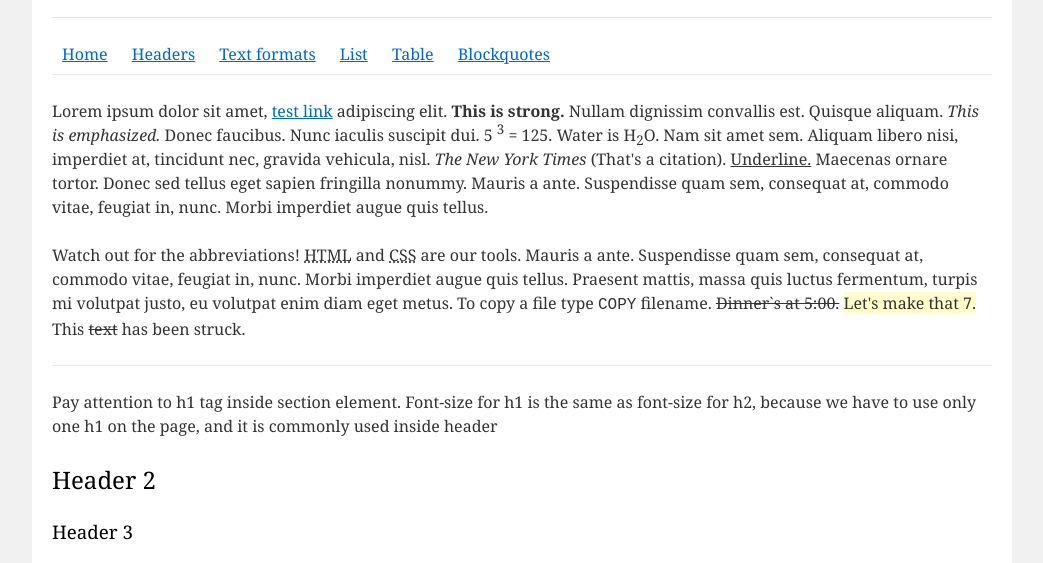
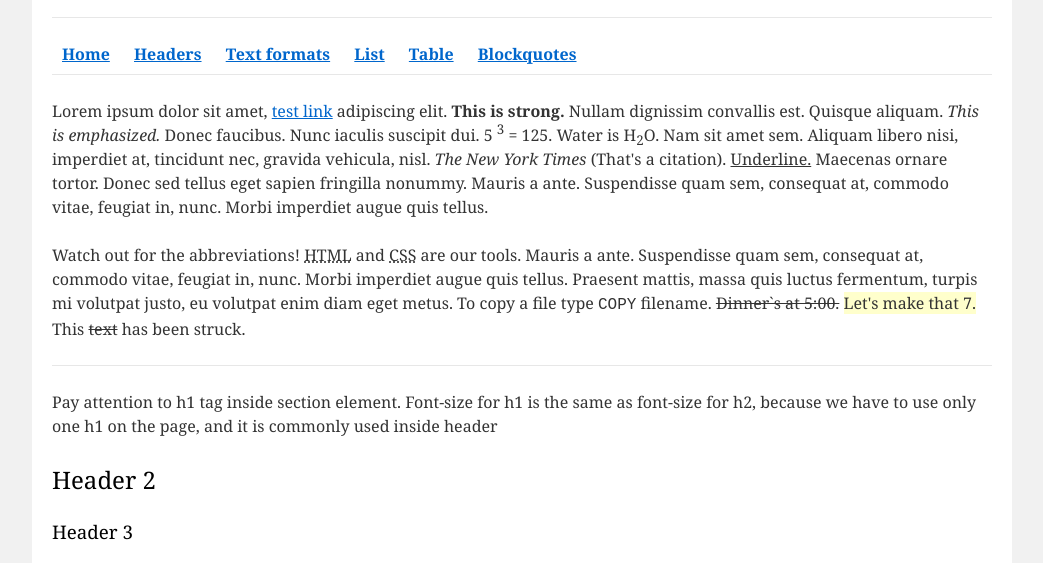
Before and after one commit to afanasyevd/FL-11, a plain HTML site: page FL11_HW1/homework/index.html in a window 1280 px wide. Shown: the part 234-797 px from the top of the page, without its empty margins (118-1161 px from the left). Drawn offline with Linux system fonts and the light colour scheme.

Commit message:
Update index.html

```diff
--- a/FL11_HW1/homework/index.html
+++ b/FL11_HW1/homework/index.html
@@ -20,12 +20,12 @@
                     <hr>
 
                     <nav id="home">
-                        <a href="#home">Home</a>
-                        <a href="#Headers">Headers</a>
-                        <a href="#Text-formats">Text formats</a>
-                        <a href="#List">List</a>
-                        <a href="#Table">Table</a>
-                        <a href="#Blockquotes">Blockquotes</a>
+                        <a href="#home"><b>Home</b></a>
+                        <a href="#Headers"><b>Headers</b></a>
+                        <a href="#Text-formats"><b>Text formats</b></a>
+                        <a href="#List"><b>List</b></a>
+                        <a href="#Table"><b>Table</b></a>
+                        <a href="#Blockquotes"><b>Blockquotes</b></a>
                     </nav>
 
                     <hr>
@@ -181,7 +181,7 @@ both           spaces and
                 </div>
 
                 <footer>
-                    &copy; Copyright Epam Systems
+                    <span>&copy; Copyright Epam Systems</span>
                 </footer>
             </div>
         </div>
```
